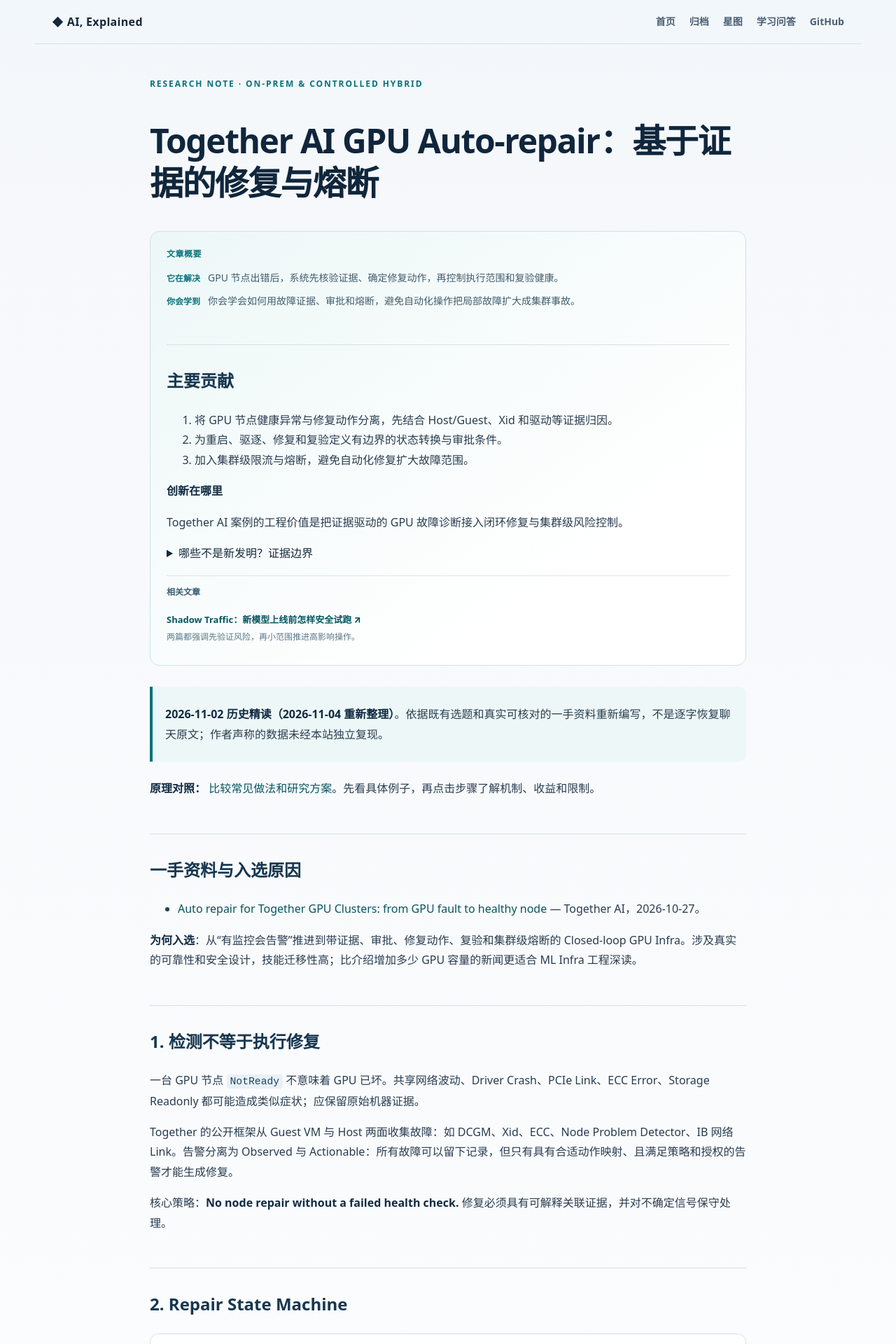
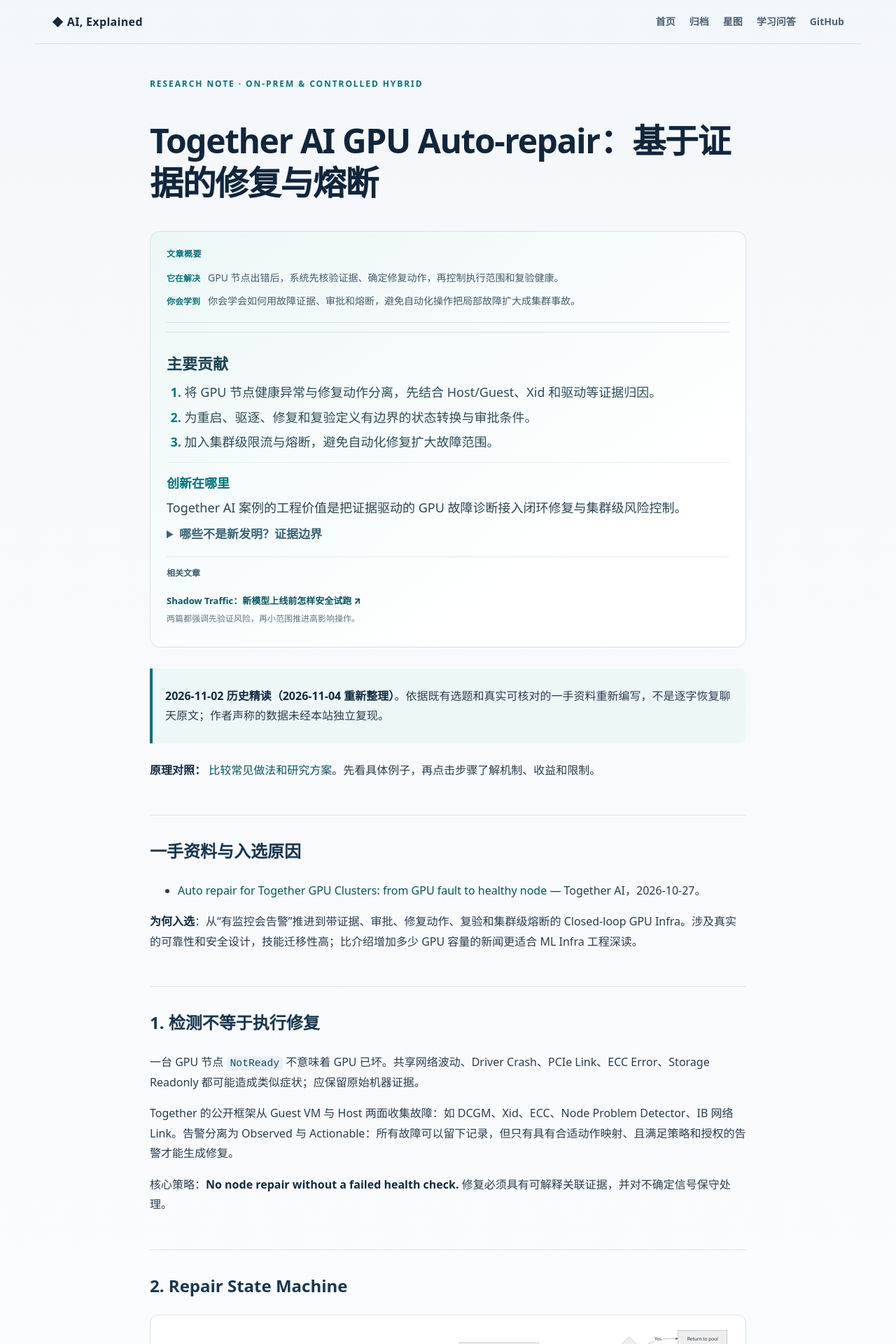
Before and after one commit to ljrirene/ai-engineering-notes, a Jekyll site: the page built from docs/notes/2026/11/2026-11-02-hybrid-gpu-auto-repair.md, in a window 1280 px wide. Shown: the top 1920 px of the page at 70% size. Built offline with Jekyll 4.4.1, drawn with Linux system fonts in a browser that asks for light colours.

Commit message:
Show explicit contribution, novelty and evidence boundary throughout research site

```diff
--- a/docs/assets/study-navigation.css
+++ b/docs/assets/study-navigation.css
@@ -34,3 +34,17 @@
 .study-related-line a{font-size:13px;font-weight:800}
 .prose .study-related-line p{font-size:12px;margin:2px 0;color:#5e7989;line-height:1.65}
 @media(max-width:780px){.research-feed,.research-paths{grid-template-columns:1fr}.study-brief{padding:18px}}
+
+
+/* Central contribution metadata rendered for every old and new note */
+.study-main-contributions{margin-top:18px;padding-top:13px;border-top:1px solid #d3e4e8}
+.prose .study-main-contributions h2{font-size:22px;line-height:1.35;margin:0 0 11px;color:#1c4355}
+.study-main-contributions ol{margin:0 0 13px;padding-left:1.6em;display:grid;gap:6px}
+.prose .study-main-contributions li{font-size:18px;line-height:1.65;color:#2b4d5a}
+.study-main-contributions li::marker{font-weight:750;color:#087984}
+.study-innovation{border-top:1px solid #e4edef;padding-top:13px}
+.study-innovation strong{font-size:18px;color:#08727c}
+.prose .study-innovation p{font-size:18px;line-height:1.6;margin:5px 0 8px;color:#284657}
+.study-innovation-boundary{margin-top:8px}
+.study-innovation-boundary summary{cursor:pointer;color:#386577;font-size:17px;font-weight:680}
+.prose .study-innovation-boundary p{font-size:17px;line-height:1.65;color:#486575}
```
